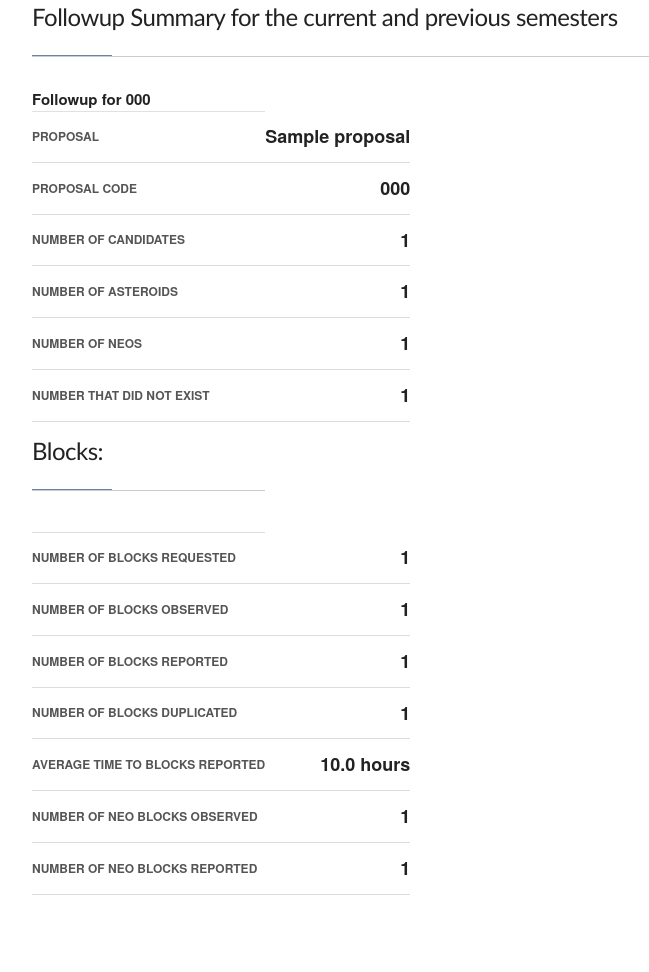
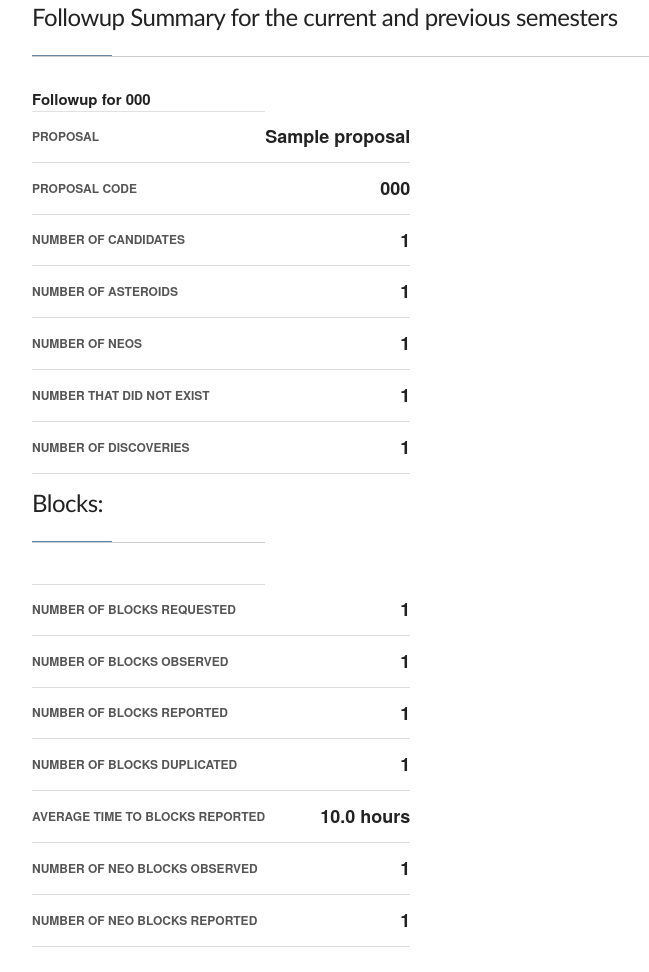
Before and after one commit to LCOGT/neoexchange, a Django app: template neoexchange/core/templates/core/followup_summary.html in a window 1280 px wide. Shown: the part 244-1216 px from the top of the page, without its empty margins (128-777 px from the left). Before the commit the page ends 1139 px from the top, so only its background shows below. Run offline with Django 3.2, Linux system fonts and the light colour scheme; the template is opened without the code that fills it: most values are stand-ins (such as "Sample title", 1, 10 or a date in 2020); some libraries are stand-ins or nearby versions.

Commit message:
Add number of discoveries to report

```diff
--- a/neoexchange/core/templates/core/followup_summary.html
+++ b/neoexchange/core/templates/core/followup_summary.html
@@ -47,6 +47,10 @@
                                 <td class="kv-value">{{current_semester.num_didnotexist}}</td>
                             </tr>
                             <tr>
+                                <td class="kv-key">Number of discoveries</td>
+                                <td class="kv-value">{{current_semester.num_discoveries}}</td>
+                            </tr>
+                            <tr>
                                 <td span=2><h5 class="section-title">Blocks:</h5></td>
                             </tr>
                             <tr>
--- a/neoexchange/core/views.py
+++ b/neoexchange/core/views.py
@@ -125,6 +125,7 @@ def summarise_followup(time = datetime.utcnow()):
     asteroids = bodies.filter(source_type = 'A')
     neos = bodies.filter(source_type = 'N')
     didnotexist = bodies.filter(source_type = 'X')
+    discoveries = Body.objects.filter(ingest__range=(semester_start, semester_end), origin='L', source_type='D')
 
     blocks = Block.objects.filter(block_start__range=(semester_start, semester_end),\
        block_end__range=(semester_start, semester_end), body__origin='M')
@@ -144,6 +145,7 @@ def summarise_followup(time = datetime.utcnow()):
                          'num_asts' : asteroids.count(),
                          'num_neos' : neos.count(),
                          'num_didnotexist' : didnotexist.count(),
+                         'num_discoveries' : discoveries.count(),
                          'num_blocks' : num_blocks,
                          'num_blocks_observed' : num_blocks_obs,
                          'num_blocks_reported' : num_blocks_reported,
```
Also changed, not shown: neoexchange/neox/tests/test_followup_summary_page.py (+3 -0 lines).
